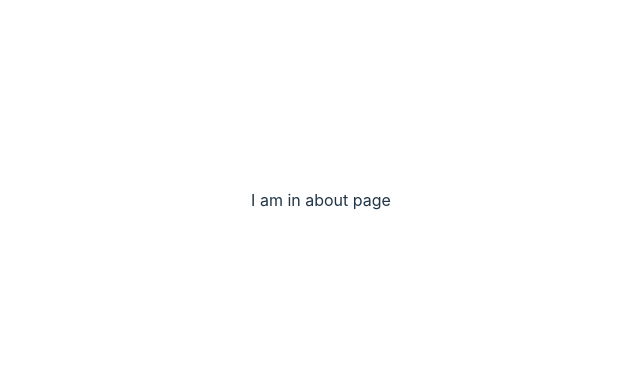
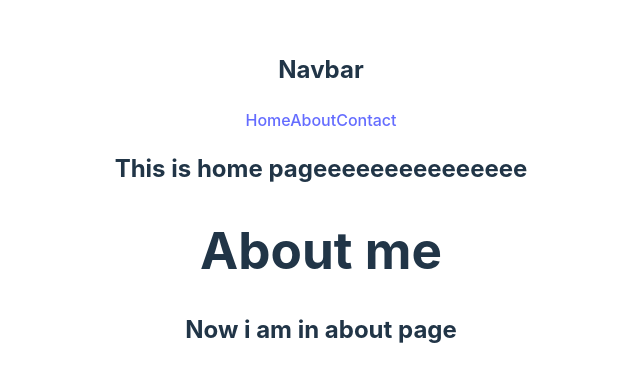
Before and after one commit to SohelShahid117/ph9-m45-react-router-concpt, a React (Vite) app: page /about in a window 1280 px wide. Shown: the part 200-582 px from the top of the page, without its empty margins (319-959 px from the left). Built offline with nearby package versions, Linux system fonts and the light colour scheme.

Commit message:
45-2 Explain Nested Route Concepts done

```diff
--- /dev/null
+++ b/src/Components/About/About.jsx
@@ -0,0 +1,12 @@
+import React from "react";
+
+const About = () => {
+  return (
+    <div>
+      <h1>About me</h1>
+      <h2>Now i am in about page</h2>
+    </div>
+  );
+};
+
+export default About;
--- /dev/null
+++ b/src/Components/Contact/Contact.jsx
@@ -0,0 +1,12 @@
+import React from "react";
+
+const Contact = () => {
+  return (
+    <div>
+      <h2>Contact us</h2>
+      <h3>Pls contact with me</h3>
+    </div>
+  );
+};
+
+export default Contact;
--- /dev/null
+++ b/src/Components/Home/Home.jsx
@@ -0,0 +1,15 @@
+import React from "react";
+import { Outlet } from "react-router-dom";
+import Navbar from "../Navbar/Navbar";
+
+const Home = () => {
+  return (
+    <div>
+      <Navbar></Navbar>
+      <h2>This is home pageeeeeeeeeeeeeee</h2>
+      <Outlet></Outlet>
+    </div>
+  );
+};
+
+export default Home;
--- /dev/null
+++ b/src/Components/Navbar/Navbar.jsx
@@ -0,0 +1,16 @@
+import React from "react";
+
+const Navbar = () => {
+  return (
+    <div>
+      <h2>Navbar</h2>
+      <nav>
+        <a href="/">Home</a>
+        <a href="/about">About</a>
+        <a href="/contact">Contact</a>
+      </nav>
+    </div>
+  );
+};
+
+export default Navbar;
```
Also changed, not shown: src/main.jsx (+18 -6 lines).
